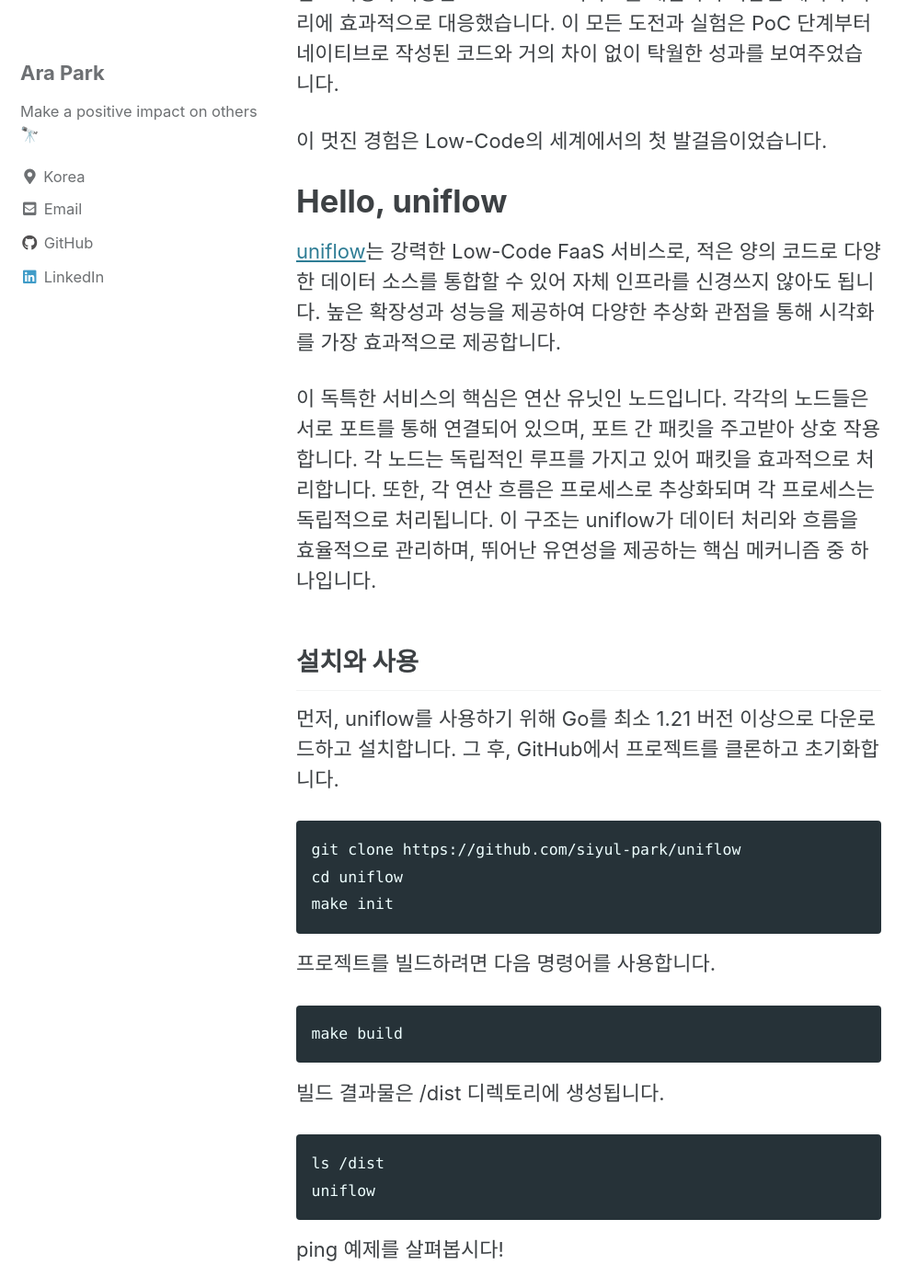
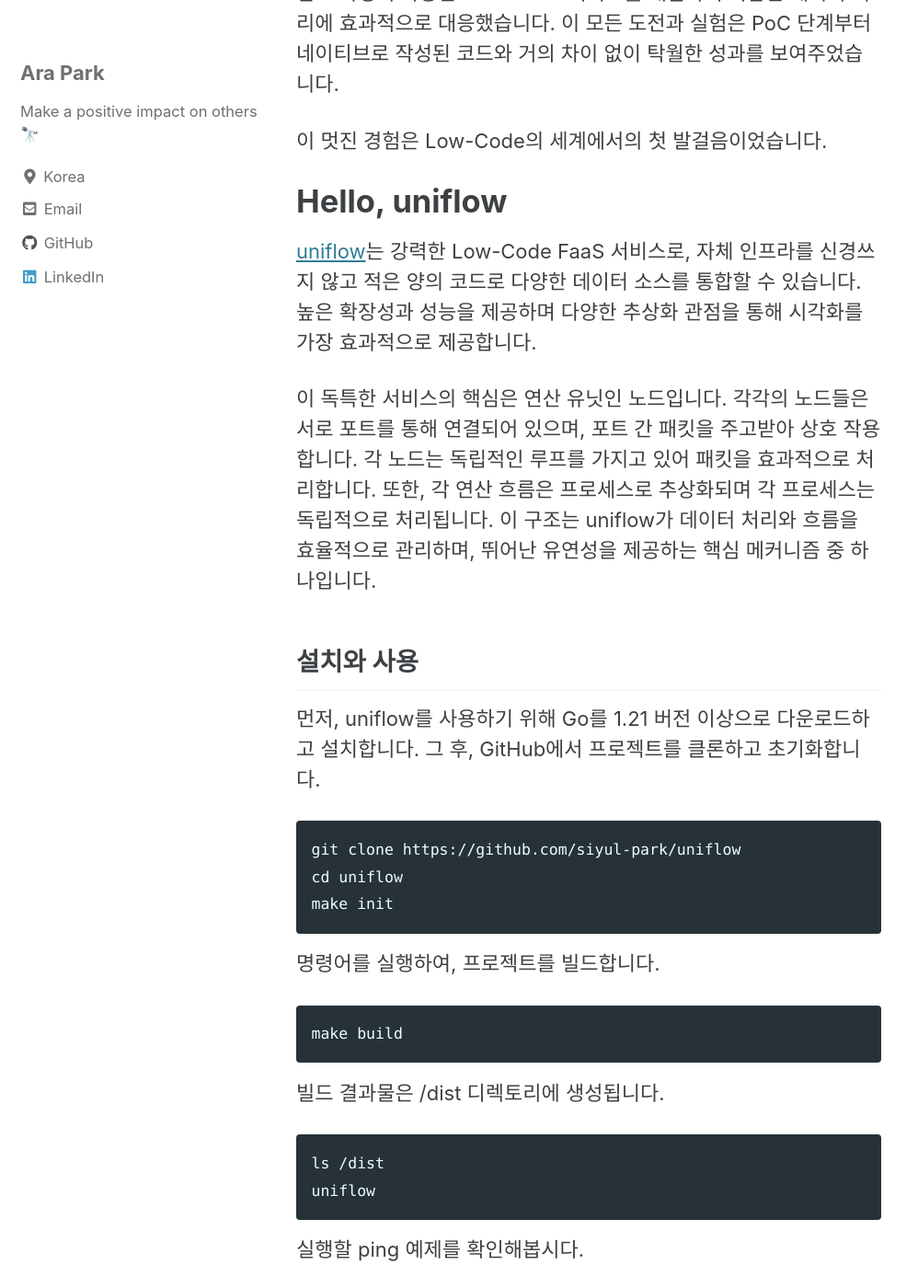
Before and after one commit to siyul-park/siyul-park.github.io, a Jekyll site: the page built from _posts/2023-11-20-hello-uniflow.md, in a window 1280 px wide and 1400 px high, scrolled down 649 px. Shown: the whole window at 92% size, without its empty margins (0-998 px from the left). Built offline with Jekyll 4.4.1, drawn with Linux system fonts in a browser that asks for light colours; cached includes are drawn as plain includes; comment, search, counter and statistics services are not loaded.

Commit message:
docs: 문장 다듬기 hello uniflow

````diff
--- a/_posts/2023-11-20-hello-uniflow.md
+++ b/_posts/2023-11-20-hello-uniflow.md
@@ -12,12 +12,12 @@ Low-Code의 향연이 펼쳐진 순간, [카카오 클라우드 AI 서비스](ht
 이 멋진 경험은 Low-Code의 세계에서의 첫 발걸음이었습니다.
 
 # Hello, uniflow
-[uniflow](https://github.com/siyul-park/uniflow)는 강력한 Low-Code FaaS 서비스로, 적은 양의 코드로 다양한 데이터 소스를 통합할 수 있어 자체 인프라를 신경쓰지 않아도 됩니다. 높은 확장성과 성능을 제공하여 다양한 추상화 관점을 통해 시각화를 가장 효과적으로 제공합니다.
+[uniflow](https://github.com/siyul-park/uniflow)는 강력한 Low-Code FaaS 서비스로, 자체 인프라를 신경쓰지 않고 적은 양의 코드로 다양한 데이터 소스를 통합할 수 있습니다. 높은 확장성과 성능을 제공하며 다양한 추상화 관점을 통해 시각화를 가장 효과적으로 제공합니다.
 
 이 독특한 서비스의 핵심은 연산 유닛인 노드입니다. 각각의 노드들은 서로 포트를 통해 연결되어 있으며, 포트 간 패킷을 주고받아 상호 작용합니다. 각 노드는 독립적인 루프를 가지고 있어 패킷을 효과적으로 처리합니다. 또한, 각 연산 흐름은 프로세스로 추상화되며 각 프로세스는 독립적으로 처리됩니다. 이 구조는 uniflow가 데이터 처리와 흐름을 효율적으로 관리하며, 뛰어난 유연성을 제공하는 핵심 메커니즘 중 하나입니다.
 
 ## 설치와 사용
-먼저, uniflow를 사용하기 위해 Go를 최소 1.21 버전 이상으로 다운로드하고 설치합니다. 그 후, GitHub에서 프로젝트를 클론하고 초기화합니다.
+먼저, uniflow를 사용하기 위해 Go를 1.21 버전 이상으로 다운로드하고 설치합니다. 그 후, GitHub에서 프로젝트를 클론하고 초기화합니다.
 
 ```bash
 git clone https://github.com/siyul-park/uniflow
@@ -25,7 +25,7 @@ cd uniflow
 make init
 ```
 
-프로젝트를 빌드하려면 다음 명령어를 사용합니다.
+명령어를 실행하여, 프로젝트를 빌드합니다.
 
 ```bash
 make build
@@ -38,7 +38,7 @@ ls /dist
 uniflow
 ```
 
-ping 예제를 살펴봅시다!
+실행할 ping 예제를 확인해봅시다.
 
 ```yaml
 - kind: http
````
